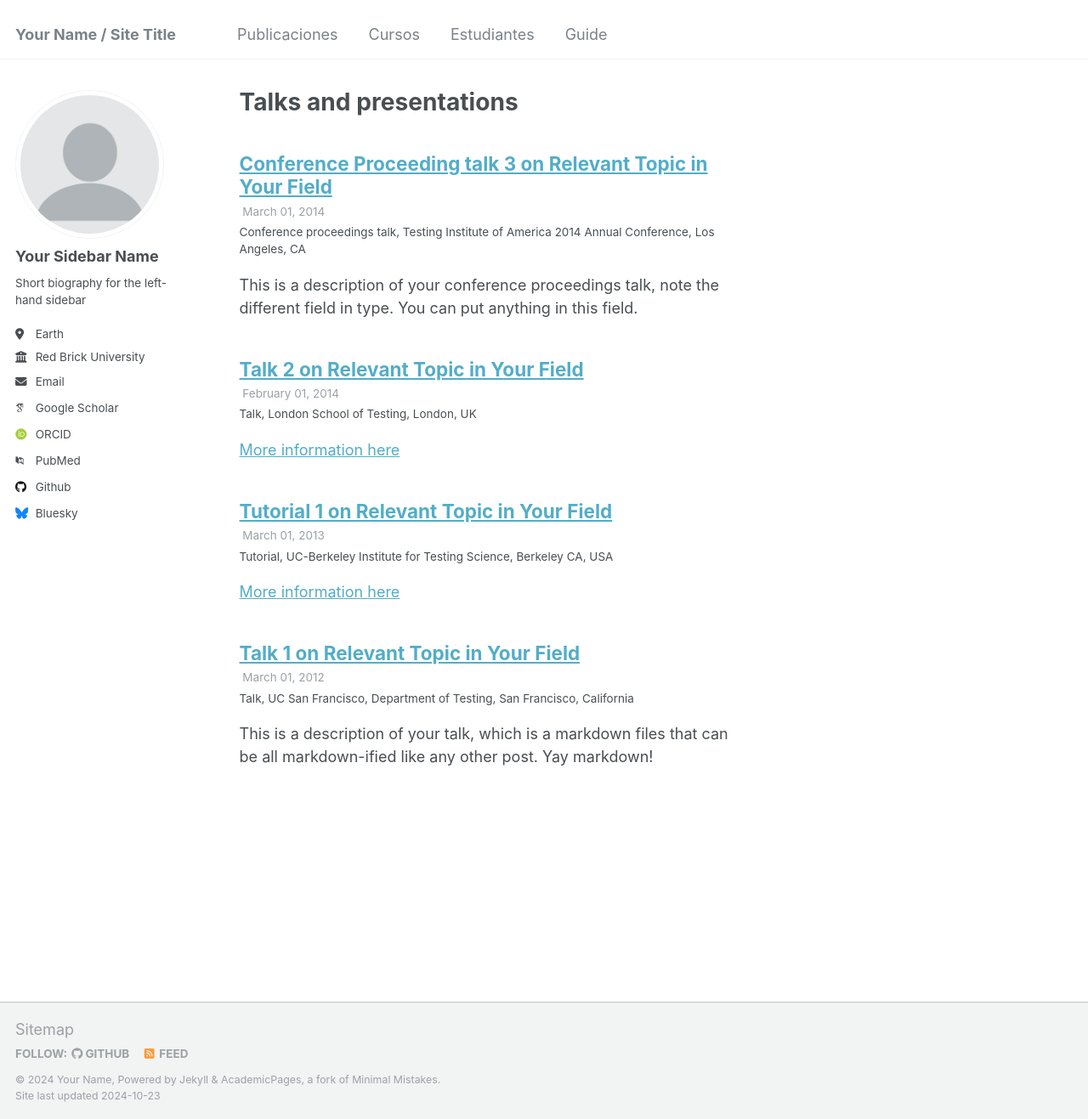
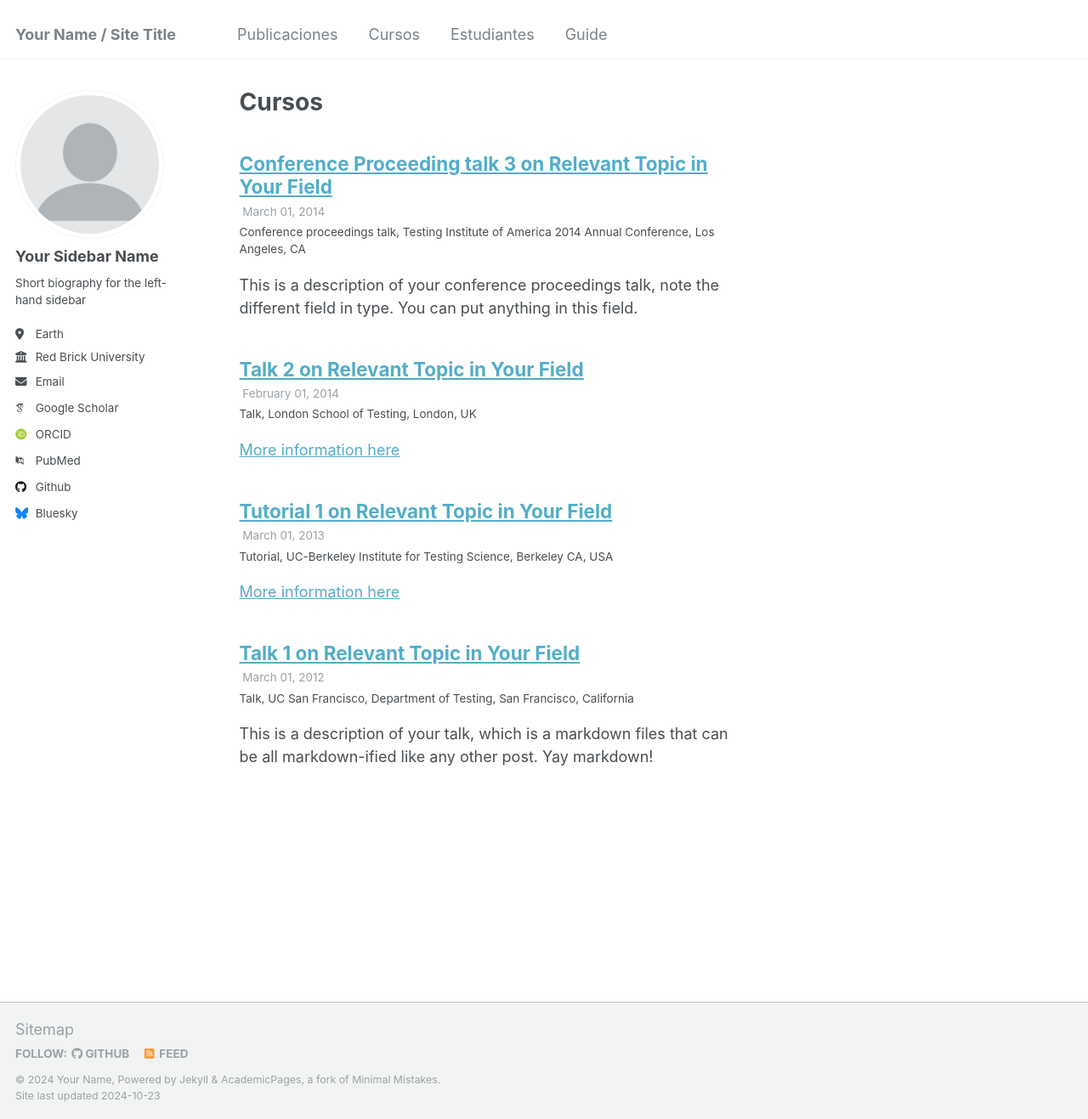
Before and after one commit to Labbioclim/bioclimat, a Jekyll site: the page built from _pages/talks.html, in a window 1280 px wide and 1317 px high. Shown: the whole window at 85% size. Built offline with Jekyll 4.4.1, drawn with Linux system fonts in a browser that asks for light colours; some web fonts are replaced.

Commit message:
Update talks.html

```diff
--- a/_pages/talks.html
+++ b/_pages/talks.html
@@ -1,7 +1,7 @@
 ---
 layout: archive
-title: "Talks and presentations"
-permalink: /talks/
+title: "Cursos"
+permalink: /cursos/
 author_profile: true
 ---
 
```
